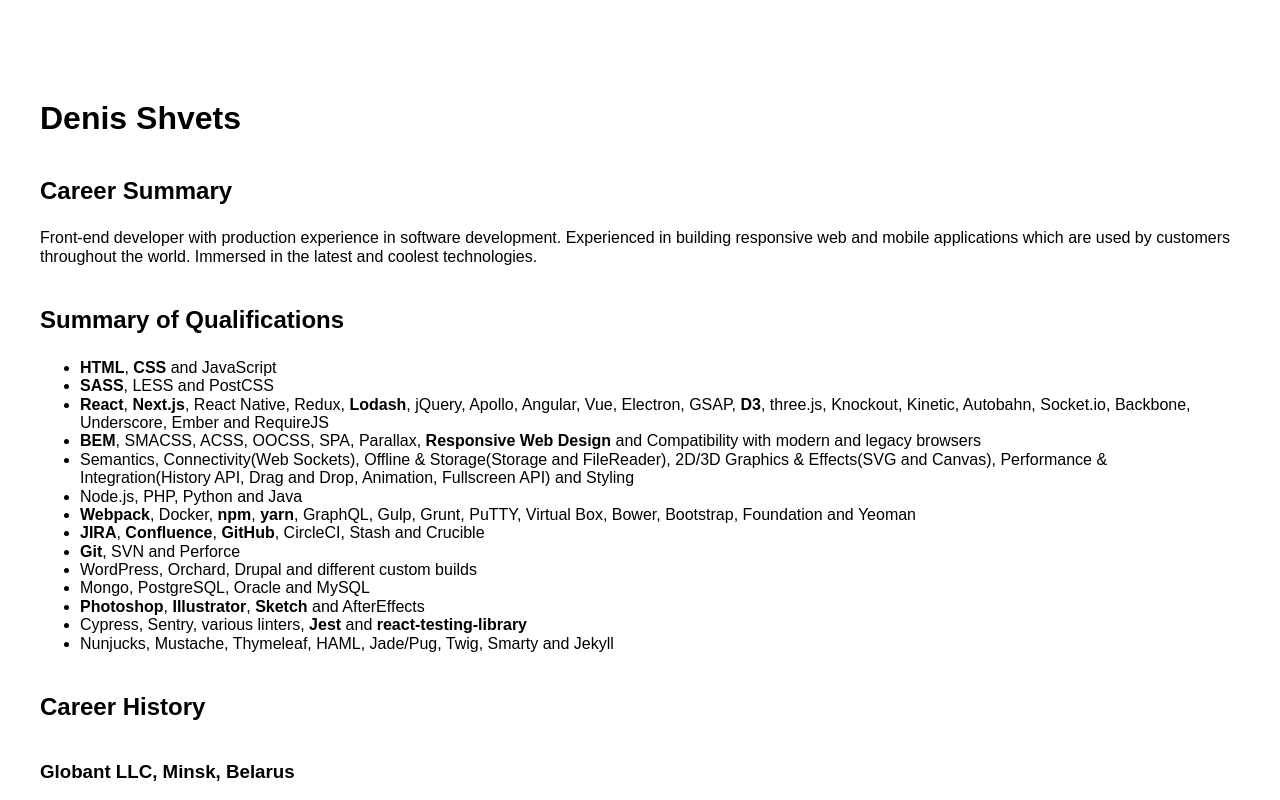
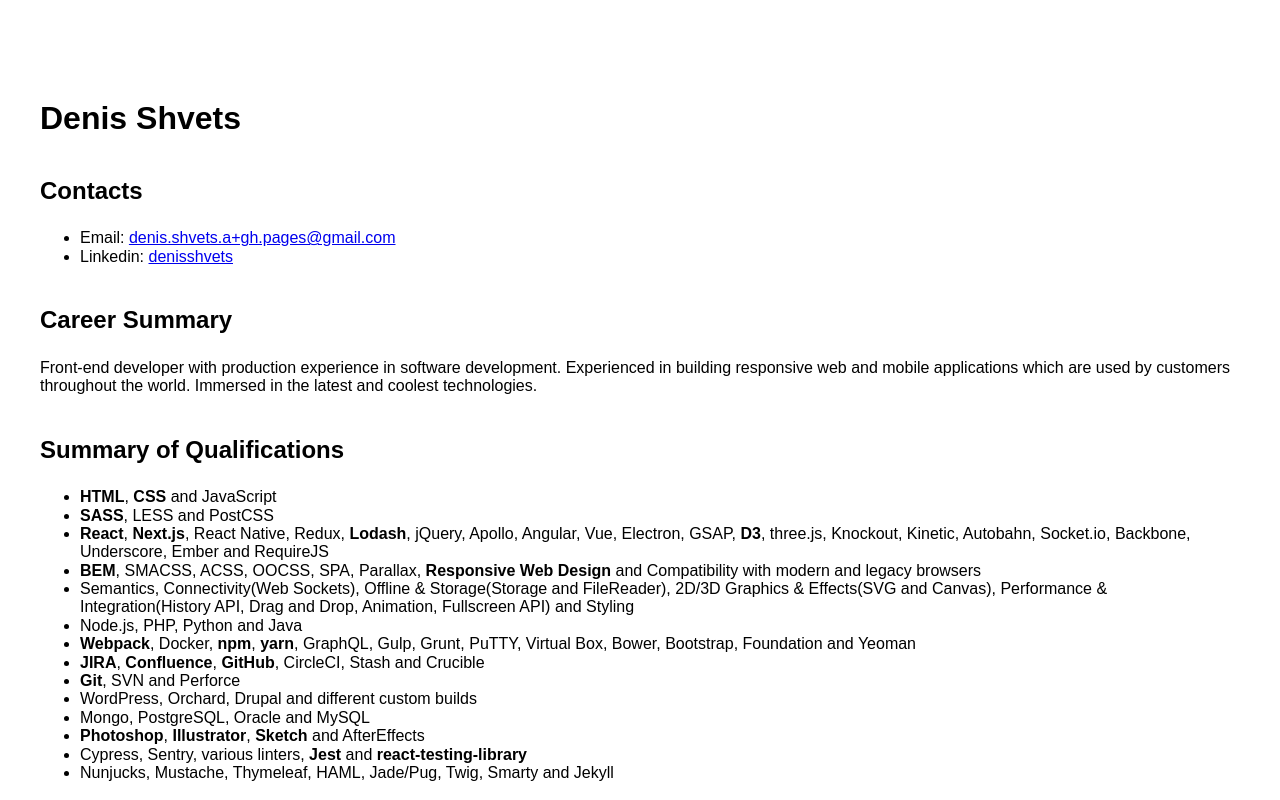
Before and after one commit to denis-shvets/denis-shvets.github.io, a Next.js app: page / in a window 1280 px wide. Shown: the top 800 px of the page. Built offline with nearby package versions, Linux system fonts and the light colour scheme.

Commit message:
added contact section with email and LinkedIn account

```diff
--- a/pages/index.tsx
+++ b/pages/index.tsx
@@ -12,6 +12,27 @@ function HomePage() {
       </Head>
       <article>
         <h1>{NAME}</h1>
+        <section>
+          <h2>Contacts</h2>
+          <ul>
+            <li>
+              Email:{' '}
+              <a href="mailto:denis.shvets.a+gh.pages@gmail.com">
+                denis.shvets.a+gh.pages@gmail.com
+              </a>
+            </li>
+            <li>
+              Linkedin:{' '}
+              <a
+                href="https://www.linkedin.com/in/denisshvets/"
+                target="_blank"
+                rel="noopener noreferrer"
+              >
+                denisshvets
+              </a>
+            </li>
+          </ul>
+        </section>
         <section>
           <h2>Career Summary</h2>
           <p>
```
